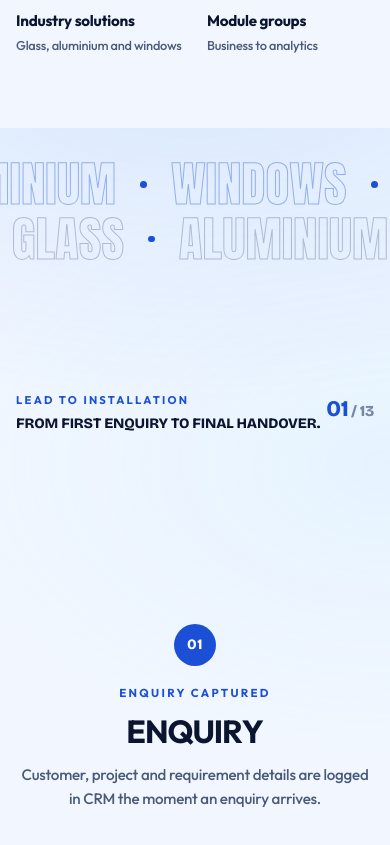
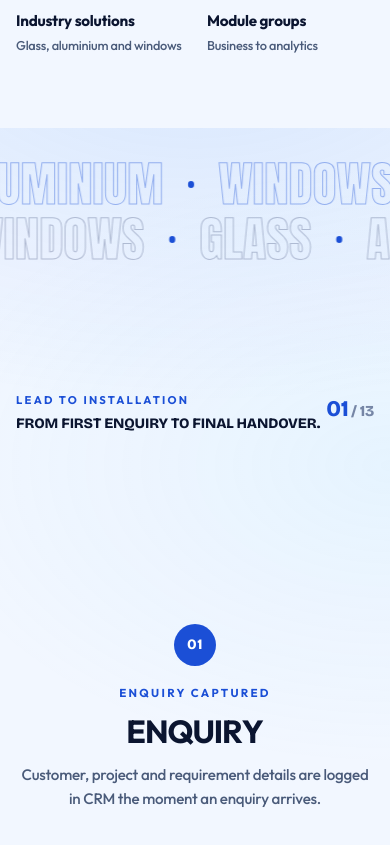
Before and after one commit to Devanshi207/fen1, a Next.js app: page / in a window 390 px wide. Shown: the part 1560-2405 px from the top of the page. Built offline with nearby package versions, Linux system fonts and the light colour scheme.

Commit message:
Make the word band an automatic, endless marquee

```diff
--- a/src/app/globals.css
+++ b/src/app/globals.css
@@ -481,10 +481,12 @@ footer { padding-bottom: env(safe-area-inset-bottom); }
 .figure-label { margin-top: 0.9rem; font-size: clamp(0.95rem, 1.4vw, 1.25rem); font-weight: 700; color: #0b1530; }
 .figure-note { margin-top: 0.2rem; font-size: clamp(0.8rem, 1.1vw, 0.95rem); color: #4a5b7a; }
 
-.wordband { display: grid; gap: 0.25rem; padding-block: clamp(1.5rem, 4vw, 3rem); user-select: none; }
-.wordband-row { display: flex; overflow-x: auto; overscroll-behavior-x: contain; scrollbar-width: none; cursor: grab; }
-.wordband-row::-webkit-scrollbar { display: none; }
-.wordband-row > * { flex: none; }
+.wordband { display: grid; gap: 0.25rem; padding-block: clamp(1.5rem, 4vw, 3rem); overflow: hidden; user-select: none; }
+.wordband-row { display: flex; width: max-content; animation: wordband-run 40s linear infinite; will-change: transform; }
+.wordband-row.is-reverse { animation-direction: reverse; animation-duration: 48s; }
+.wordband:hover .wordband-row { animation-play-state: paused; }
+.wordband-half { display: flex; flex: none; }
+@keyframes wordband-run { to { transform: translate3d(-50%, 0, 0); } }
 .wordband-item {
   display: inline-flex;
   align-items: center;
--- a/src/components/WordBand.tsx
+++ b/src/components/WordBand.tsx
@@ -1,71 +1,26 @@
-"use client";
-
-import { useEffect, useRef } from "react";
-
 const WORDS = ["Glass", "Aluminium", "Windows"];
 
 /**
- * Two horizontally scrollable rows of giant outlined words. They slide in opposite directions as the page scrolls,
- * and can also be swiped, dragged or scrolled sideways by hand.
- * Decorative only: hidden from assistive technology, and still when reduced motion is requested.
+ * Two rows of giant outlined words that scroll sideways on their own, in opposite directions, without stopping.
+ * Each row holds two identical halves and slides by exactly one half, so the loop has no visible seam.
+ * Decorative only: hidden from assistive technology. It runs slowly and pauses while the pointer is over it.
  */
 export default function WordBand() {
-  const band = useRef<HTMLDivElement>(null);
-
-  useEffect(() => {
-    const el = band.current;
-    if (!el || window.matchMedia("(prefers-reduced-motion: reduce)").matches) return;
-    let raf = 0;
-    const update = () => {
-      raf = 0;
-      const r = el.getBoundingClientRect();
-      // 0 when the band enters at the bottom of the screen, rising as it travels up
-      const travel = (window.innerHeight - r.top) * 0.45;
-      el.querySelectorAll<HTMLElement>(".wordband-row").forEach((row, i) => {
-        const max = row.scrollWidth - row.clientWidth;
-        row.scrollLeft = i === 1 ? Math.max(0, max - travel) : Math.min(max, travel);
-      });
-    };
-    const onScroll = () => {
-      if (!raf) raf = requestAnimationFrame(update);
-    };
-    let drag: { row: HTMLElement; x: number; left: number } | null = null;
-    const down = (e: PointerEvent) => {
-      const row = (e.target as HTMLElement).closest<HTMLElement>(".wordband-row");
-      if (row && e.pointerType === "mouse") drag = { row, x: e.clientX, left: row.scrollLeft };
-    };
-    const move = (e: PointerEvent) => {
-      if (drag) drag.row.scrollLeft = drag.left - (e.clientX - drag.x);
-    };
-    const up = () => (drag = null);
-    el.addEventListener("pointerdown", down);
-    window.addEventListener("pointermove", move);
-    window.addEventListener("pointerup", up);
-    update();
-    window.addEventListener("scroll", onScroll, { passive: true });
-    window.addEventListener("resize", onScroll);
-    return () => {
-      window.removeEventListener("scroll", onScroll);
-      window.removeEventListener("resize", onScroll);
-      el.removeEventListener("pointerdown", down);
-      window.removeEventListener("pointermove", move);
-      window.removeEventListener("pointerup", up);
-      cancelAnimationFrame(raf);
-    };
-  }, []);
-
-  // Enough repeats that the row is wider than any screen, whatever the offset
-  const row = Array.from({ length: 4 }, () => WORDS).flat();
+  const half = Array.from({ length: 2 }, () => WORDS).flat();
 
   return (
-    <div ref={band} className="wordband" aria-hidden="true" data-no-reveal>
+    <div className="wordband" aria-hidden="true" data-no-reveal>
       {[0, 1].map((r) => (
         <div key={r} className={`wordband-row ${r === 1 ? "is-reverse" : ""}`}>
-          {row.map((w, i) => (
-            <span key={i} className="wordband-item">
-              {w}
-              <i className="wordband-dot" />
-            </span>
+          {[0, 1].map((copy) => (
+            <div key={copy} className="wordband-half">
+              {half.map((w, i) => (
+                <span key={i} className="wordband-item">
+                  {w}
+                  <i className="wordband-dot" />
+                </span>
+              ))}
+            </div>
           ))}
         </div>
       ))}
```
